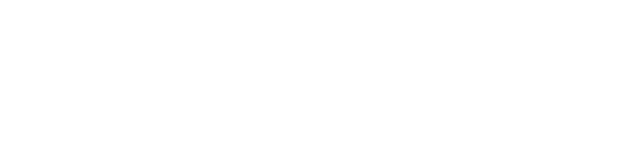
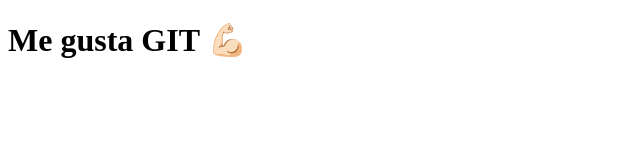
Before and after one commit to Barragan06/myPage_2, a plain HTML site: page index.html in a window 1280 px wide. Shown: the whole page, without its empty margins (0-640 px from the left). Drawn offline with Linux system fonts and the light colour scheme.

Commit message:
Se agrego un mensaje

```diff
--- a/index.html
+++ b/index.html
@@ -5,6 +5,7 @@
     <meta http-equiv="X-UA-Compatible" content="IE=edge">
     <meta name="viewport" content="width=device-width, initial-scale=1.0">
     <title>Mi super pagina</title>
+    <h1>Me gusta GIT 💪🏻 </h1>
 </head>
 <body>
 
```
